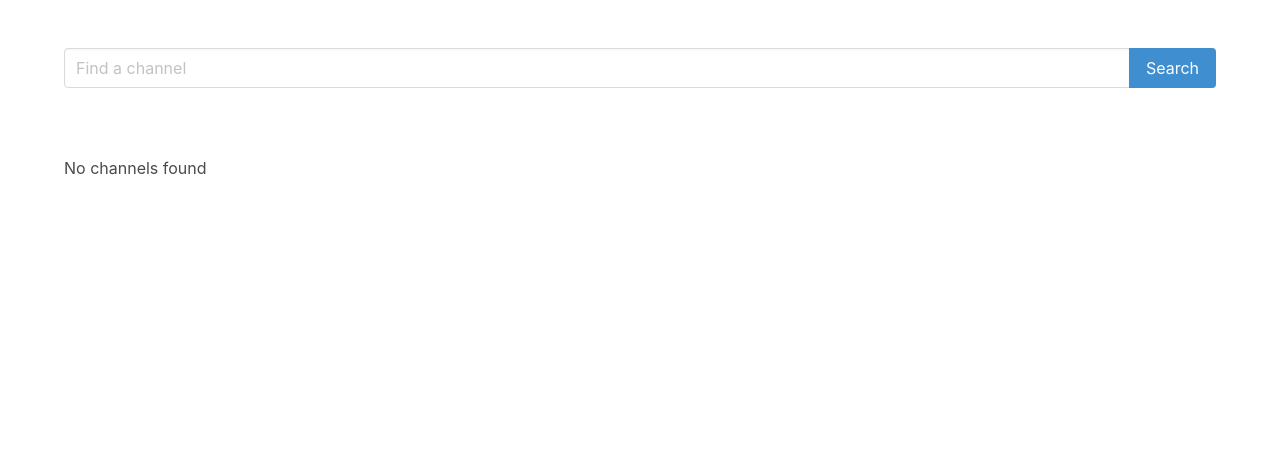
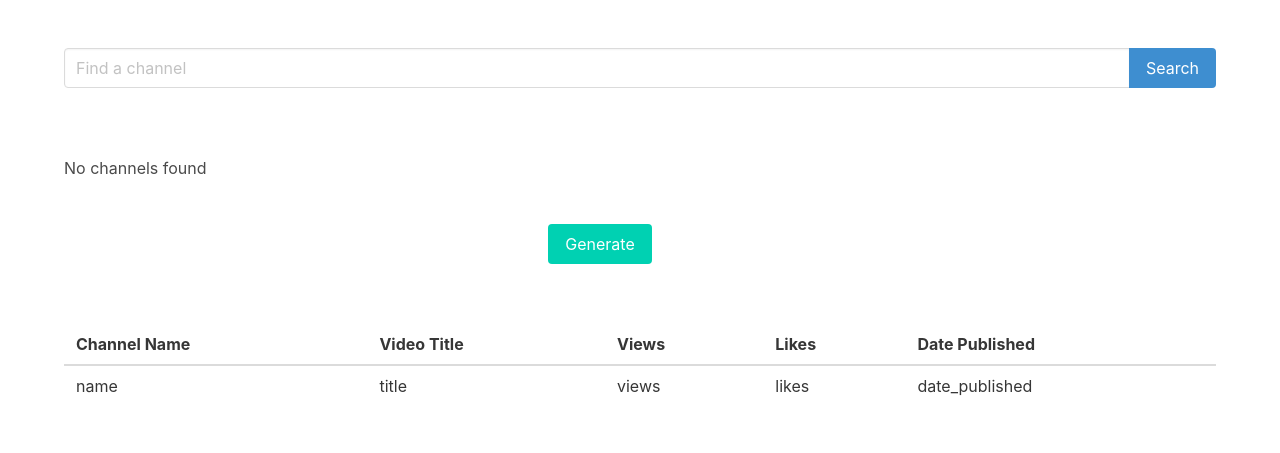
Before and after one commit to ArtusU/YouTubeChannelSearch, a Django app: page / in a window 1280 px wide. Shown: the top 453 px of the page. Run offline with Django 4.2, Linux system fonts and the light colour scheme; data that the repository does not hold is empty; parts of the project's set-up code (start-up, migrations or seed data) failed here and were passed over; some libraries are stand-ins or nearby versions.

Commit message:
Results Section Fixes #7

```diff
--- a/video_tracker/app/templates/index.html
+++ b/video_tracker/app/templates/index.html
@@ -11,6 +11,7 @@
   </head>
   <body>
     {% include 'partials/channels.html' %}
+    {% include 'partials/results.html' %}
     <script src="https://unpkg.com/htmx.org@1.7.0"></script>
   </body>
 </html>
--- /dev/null
+++ b/video_tracker/app/templates/partials/results.html
@@ -0,0 +1,36 @@
+{% load humanize %}
+
+<div id="results-section">
+  <section>
+    <div class="container m-5">
+      <div class="columns is-centered mt-5">
+        <button class="button is-primary">Generate</button>
+      </div>
+    </div>
+  </section>
+
+  <section class="section">
+    <div class="container">
+      <table class="table is-fullwidth">
+        <thead>
+          <tr>
+            <th>Channel Name</th>
+            <th>Video Title</th>
+            <th>Views</th>
+            <th>Likes</th>
+            <th>Date Published</th>
+          </tr>
+        </thead>
+        <tbody>
+          <tr>
+            <td>name</td>
+            <td>title</td>
+            <td>views</td>
+            <td>likes</td>
+            <td>date_published</td>
+          </tr>
+        </tbody>
+      </table>
+    </div>
+  </section>
+</div>
--- a/video_tracker/app/views.py
+++ b/video_tracker/app/views.py
@@ -10,7 +10,9 @@ from django.views.decorators.csrf import csrf_exempt
 
 def index(request):
     channels = Channel.objects.all()
-    context = {'channels': channels}
+    results = Video.objects.order_by('-views')[0:50]
+
+    context = {'channels': channels, 'results': results}
     return render(request, 'index.html', context)
 
 
```
